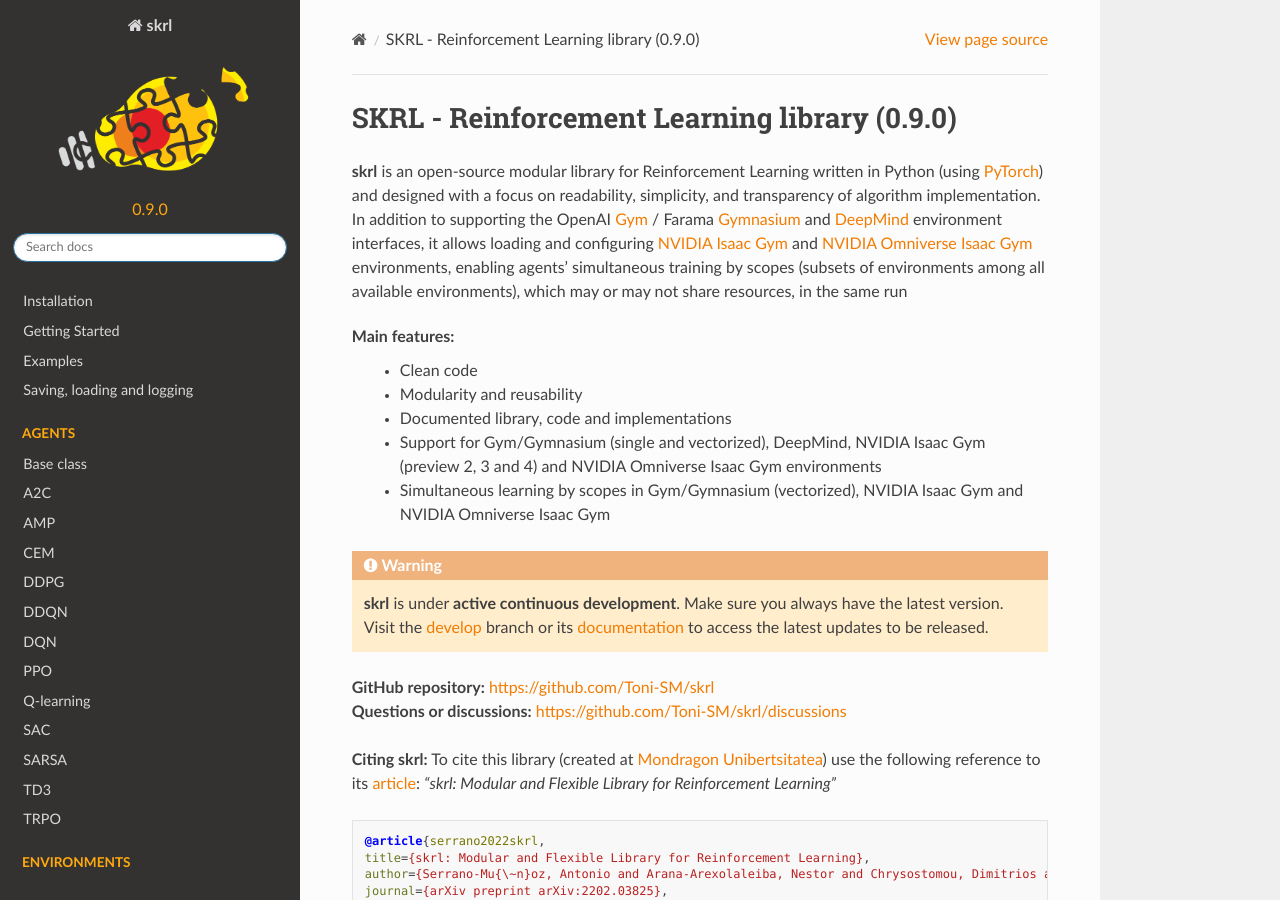
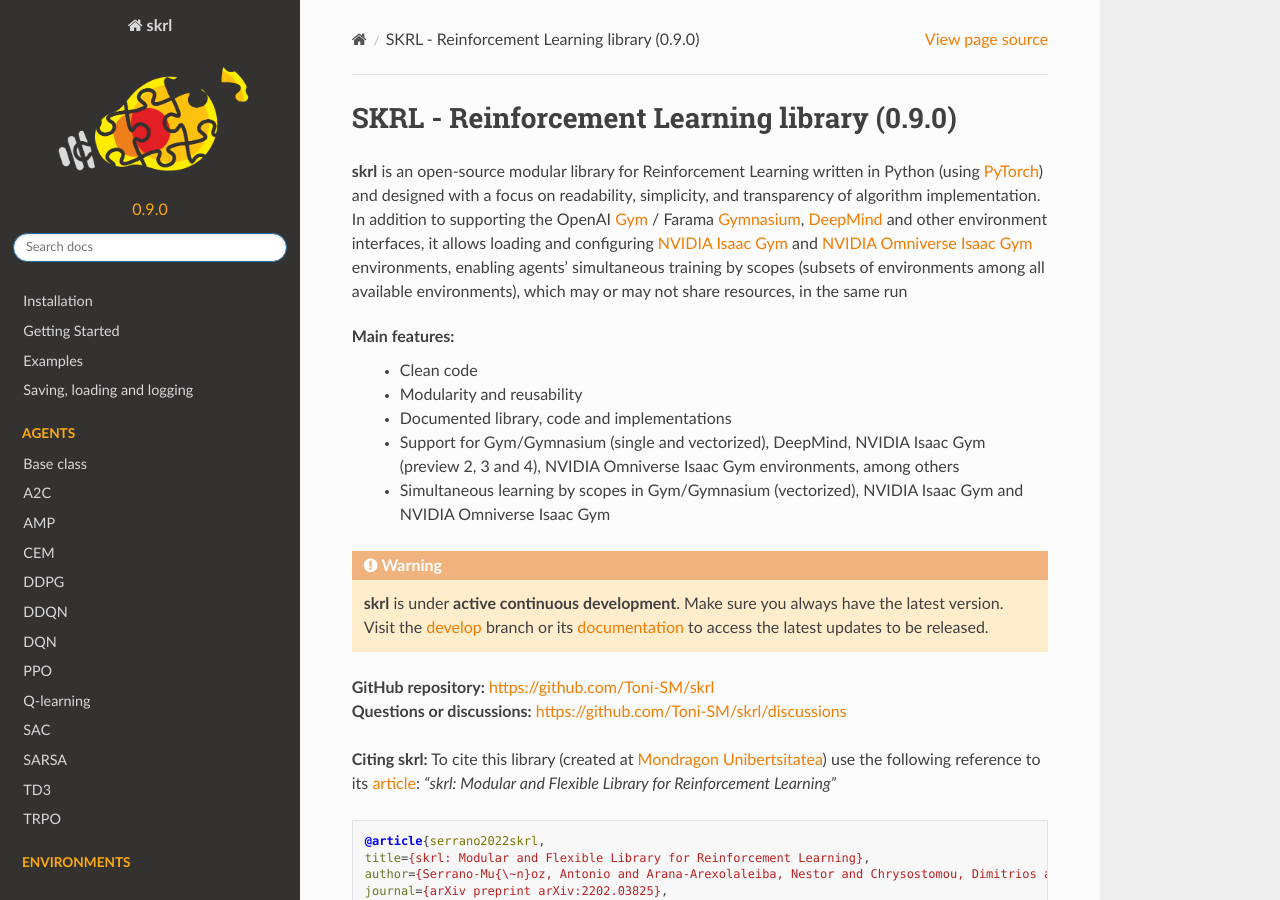
Before and after one commit to Toni-SM/skrl, a Sphinx documentation site: the page built from docs/source/index.rst, in a window 1280 px wide and 900 px high. Built offline with Sphinx 7.4.7 and the Read the Docs theme 2.0.0, drawn with Linux system fonts in a browser that asks for light colours; some of the changed text lies outside the part shown.

Commit message:
Add a generic description for supporting other environments

```diff
--- a/docs/source/index.rst
+++ b/docs/source/index.rst
@@ -1,13 +1,13 @@
 SKRL - Reinforcement Learning library (|version|)
 =================================================
 
-**skrl** is an open-source modular library for Reinforcement Learning written in Python (using `PyTorch <https://pytorch.org/>`_) and designed with a focus on readability, simplicity, and transparency of algorithm implementation. In addition to supporting the OpenAI `Gym <https://www.gymlibrary.dev>`_ / Farama `Gymnasium <https://gymnasium.farama.org/>`_ and `DeepMind <https://github.com/deepmind/dm_env>`_ environment interfaces, it allows loading and configuring `NVIDIA Isaac Gym <https://developer.nvidia.com/isaac-gym>`_ and `NVIDIA Omniverse Isaac Gym <https://docs.omniverse.nvidia.com/app_isaacsim/app_isaacsim/tutorial_gym_isaac_gym.html>`_ environments, enabling agents' simultaneous training by scopes (subsets of environments among all available environments), which may or may not share resources, in the same run
+**skrl** is an open-source modular library for Reinforcement Learning written in Python (using `PyTorch <https://pytorch.org/>`_) and designed with a focus on readability, simplicity, and transparency of algorithm implementation. In addition to supporting the OpenAI `Gym <https://www.gymlibrary.dev>`_ / Farama `Gymnasium <https://gymnasium.farama.org/>`_, `DeepMind <https://github.com/deepmind/dm_env>`_ and other environment interfaces, it allows loading and configuring `NVIDIA Isaac Gym <https://developer.nvidia.com/isaac-gym>`_ and `NVIDIA Omniverse Isaac Gym <https://docs.omniverse.nvidia.com/app_isaacsim/app_isaacsim/tutorial_gym_isaac_gym.html>`_ environments, enabling agents' simultaneous training by scopes (subsets of environments among all available environments), which may or may not share resources, in the same run
 
 **Main features:**
     * Clean code
     * Modularity and reusability
     * Documented library, code and implementations
-    * Support for Gym/Gymnasium (single and vectorized), DeepMind, NVIDIA Isaac Gym (preview 2, 3 and 4) and NVIDIA Omniverse Isaac Gym environments
+    * Support for Gym/Gymnasium (single and vectorized), DeepMind, NVIDIA Isaac Gym (preview 2, 3 and 4), NVIDIA Omniverse Isaac Gym environments, among others
     * Simultaneous learning by scopes in Gym/Gymnasium (vectorized), NVIDIA Isaac Gym and NVIDIA Omniverse Isaac Gym
 
 .. warning::
@@ -90,9 +90,9 @@
 Environments
 ^^^^^^^^^^^^
 
-    Definition of the Isaac Gym (preview 2, 3 and 4) and Omniverse Isaac Gym environment loaders, and wrappers for the Gym/Gymnasium, DeepMind, Isaac Gym and Omniverse Isaac Gym environments
+    Definition of the Isaac Gym (preview 2, 3 and 4) and Omniverse Isaac Gym environment loaders, and wrappers for the Gym/Gymnasium, DeepMind, Isaac Gym, Omniverse Isaac Gym environments, among others
 
-    * :doc:`Wrapping <modules/skrl.envs.wrapping>` **Gym/Gymnasium**, **DeepMind**, **Isaac Gym** and **Omniverse Isaac Gym** environments
+    * :doc:`Wrapping <modules/skrl.envs.wrapping>` **Gym/Gymnasium**, **DeepMind**, **Isaac Gym**, **Omniverse Isaac Gym** environments, among others
     * Loading :doc:`Isaac Gym environments <modules/skrl.envs.isaac_gym>`
     * Loading :doc:`Omniverse Isaac Gym environments <modules/skrl.envs.omniverse_isaac_gym>`
 
```
